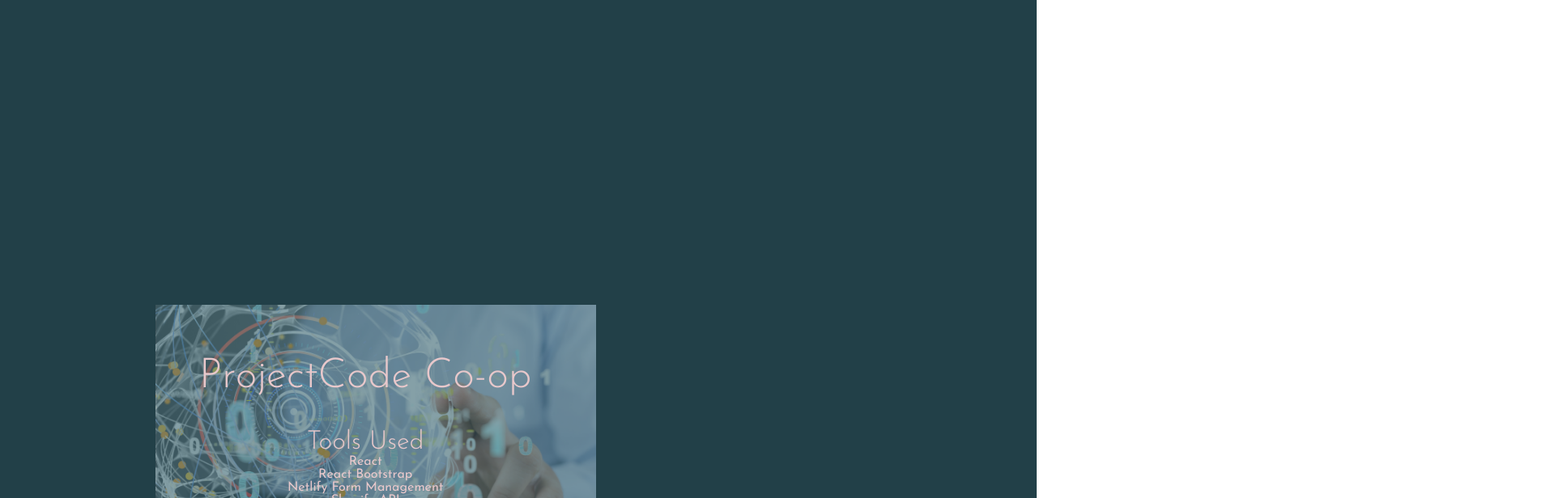
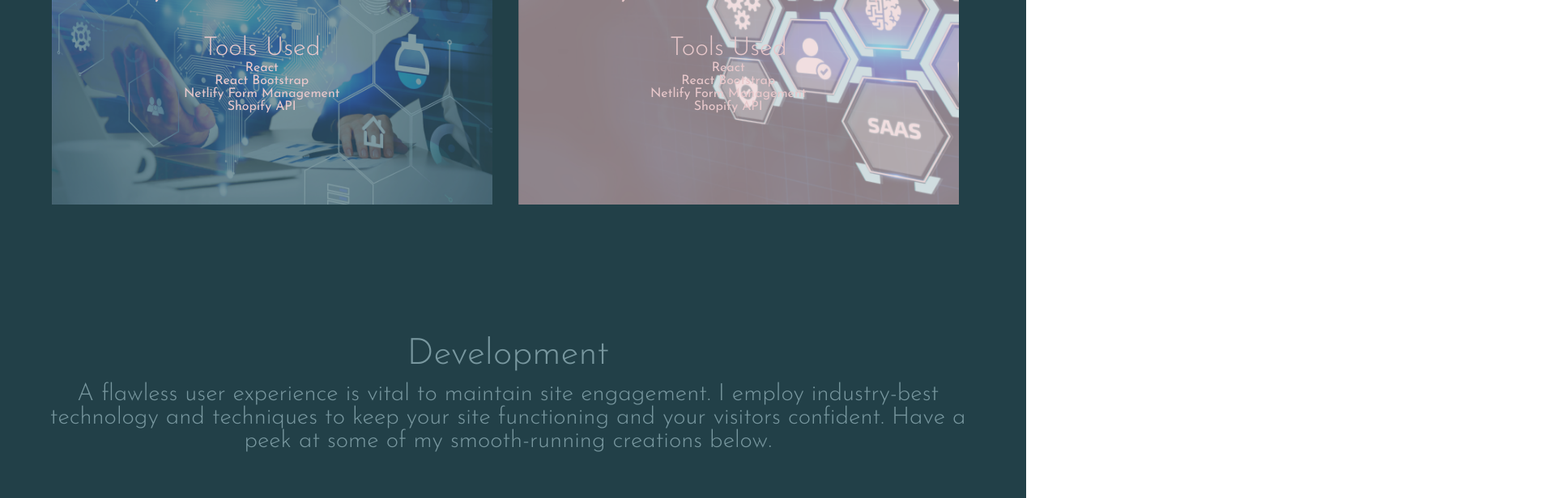
Before and after one commit to HeatherHerries/VisualVisionaryPortfolio, a React (Create React App) app: page /PortfolioPage in a window 1280 px wide. Shown: the part 1557-2173 px from the top of the page at 81% size, 1920 px wide, since content can reach past the window. Built offline with nearby package versions, Linux system fonts and the light colour scheme.

Commit message:
More on portfolio cards.

```diff
--- a/src/Pages/PortfolioPage.js
+++ b/src/Pages/PortfolioPage.js
@@ -90,7 +90,16 @@ function PortfolioPage() {
         <h1 className="description-title">Development</h1>
         <p className="description">A flawless user experience is vital to maintain site engagement. I employ industry-best technology and techniques to keep your site functioning and your visitors confident. Have a peek at some of my smooth-running creations below.</p>
 
-        <div className="dev-port-cards">
+        <div className="port-cards">
+          <PortCard details={DevCardData}/>
+        </div>
+      </div>
+
+      <div className="design-section">
+        <h1 className="description-title">Development</h1>
+        <p className="description">A flawless user experience is vital to maintain site engagement. I employ industry-best technology and techniques to keep your site functioning and your visitors confident. Have a peek at some of my smooth-running creations below.</p>
+
+        <div className="port-cards">
           <PortCard details={DevCardData}/>
         </div>
       </div>
--- a/src/Styles/PortCard.css
+++ b/src/Styles/PortCard.css
@@ -3,7 +3,12 @@
   width: 100vw;
   height: 100vw;
   padding: 5vw;
+  transition: 300ms ease-out;
+}
 
+.port-card-container:hover {
+  transform: scale(1.1);
+  transition: 300ms ease-in;
 }
 
 .card-img {
--- a/src/Styles/PortfolioPage.css
+++ b/src/Styles/PortfolioPage.css
@@ -1,5 +1,7 @@
 .portfolio-page-container {
+  width: 100vw;
   background-color: #224048;
+  margin-left: -1vw;
 }
 
 .vr-header {
@@ -28,17 +30,19 @@
   font-size: 2.3vw;
 }
 
-.dev-port-cards {
-  width: 280vw;
-display: flex;
-flex-wrap: wrap;
+.port-cards {
+  display: grid;
+  grid-template-columns: 45vw 45vw;
+  grid-template-rows: 31vw 31vw 31vw;
+  padding-right: 8vw;
+  overflow: hidden;
+  padding-bottom: 15vw;
 }
 
-/*.design-section {
+.design-section {
   display: flex;
   flex-direction: column;
   justify-content: center;
   align-items: center;
-  padding-top: 10vw;
-  padding-bottom: 10vw;
-}*/
+  padding: 0 5vw 0 5vw;
+}
```
